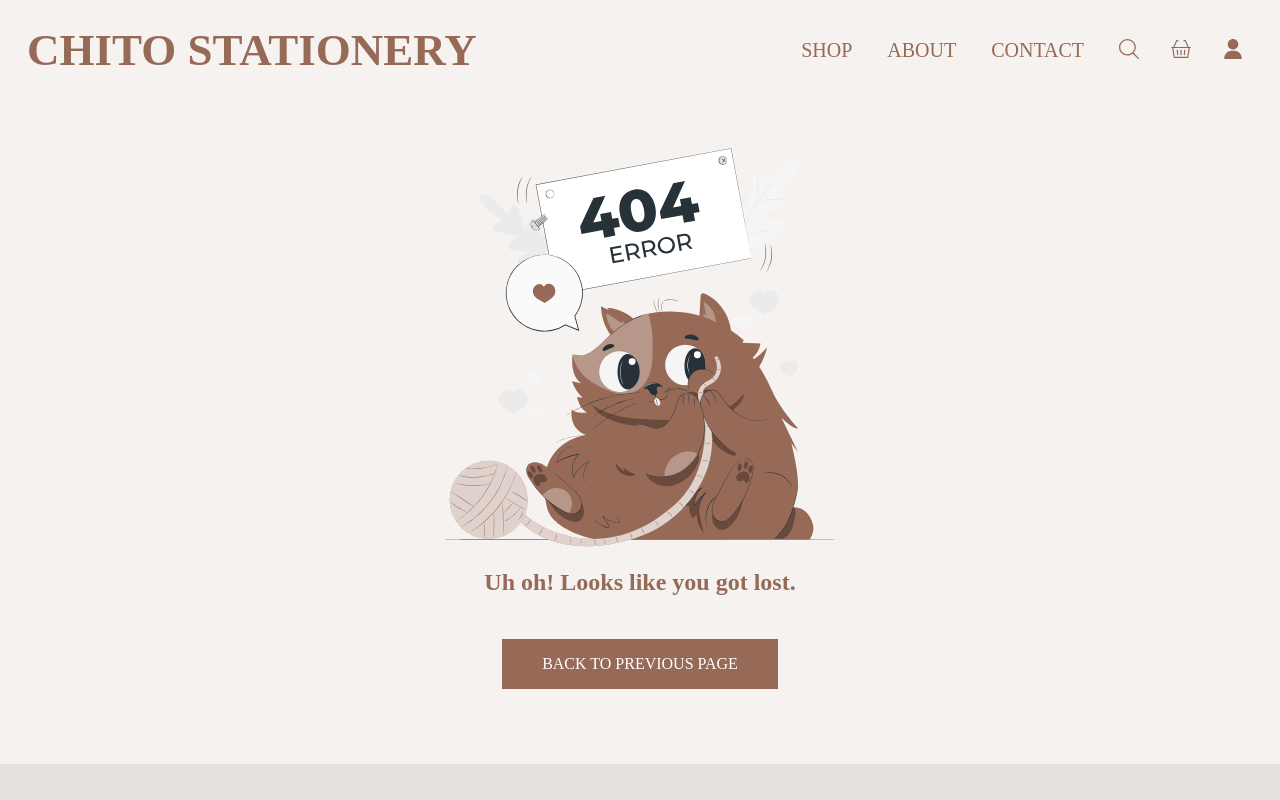
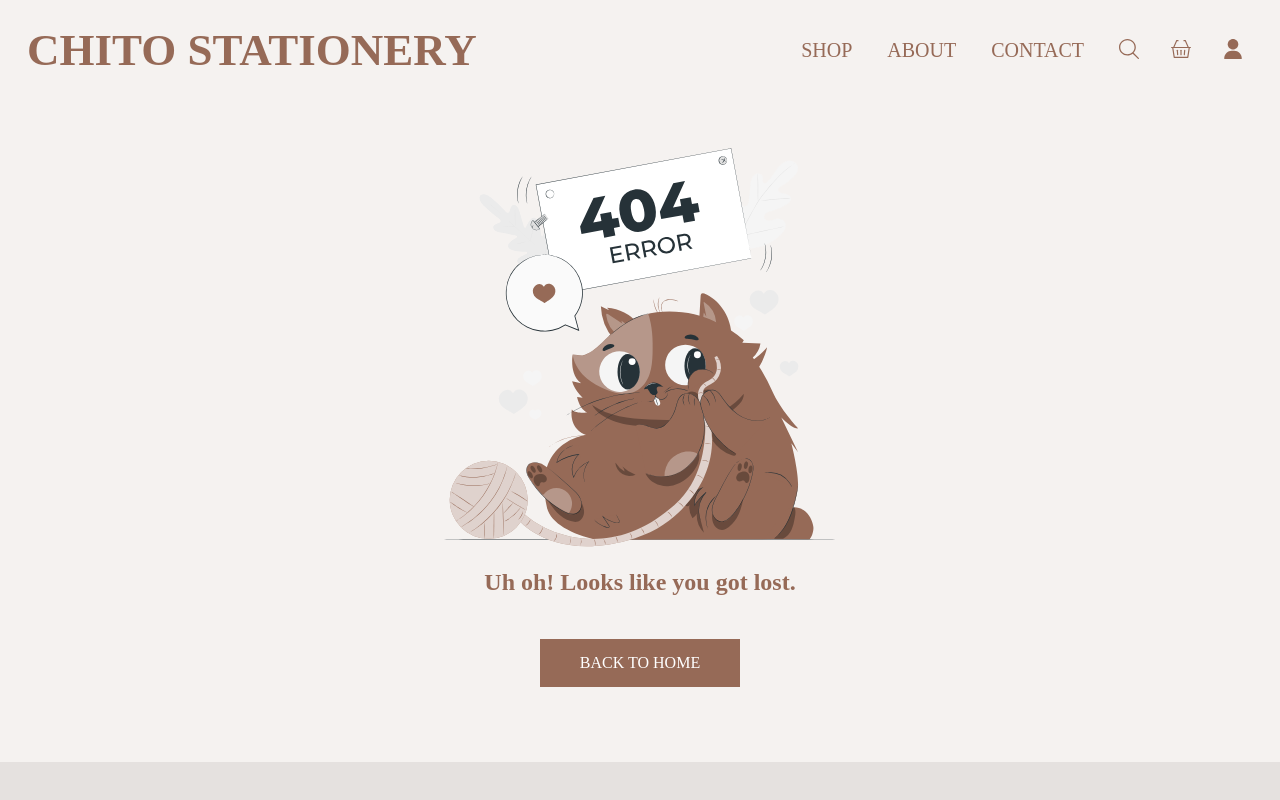
Before and after one commit to huyvouit/chito-stationery-fe, a React (Create React App) app: page /cart in a window 1280 px wide. Shown: the top 800 px of the page. Built offline with nearby package versions, Linux system fonts and the light colour scheme; no server answers; a web font is replaced by a local one.

Commit message:
fix dạo

```diff
--- a/src/components/Layout/error_page.js
+++ b/src/components/Layout/error_page.js
@@ -1,15 +1,17 @@
 import React from "react";
-import ErrorImage from "../../assets/Icons/404 Error.svg";
+import ErrorImage from "../../assets/Icons/404_Error.svg";
 import "../../style/error.css";
-
+import { Link } from "react-router-dom";
 export const ErrorPage = () => {
   return (
     <>
       <div className="error">
         <img className="error_image" src={ErrorImage} alt="404 error" />
         <h2 className="error_msg">Uh oh! Looks like you got lost.</h2>
-        <button className="error_btn" onclick="">BACK TO PREVIOUS PAGE</button>
+        <Link to="/" className="error_btn">
+          BACK TO HOME
+        </Link>
       </div>
     </>
-  )
-}
+  );
+};
--- a/src/style/Layout/search_box.css
+++ b/src/style/Layout/search_box.css
@@ -54,6 +54,7 @@
   display: grid;
   grid-template-columns: 20% 80%;
   margin-bottom: 10px;
+  cursor: pointer;
 }
 
 .product-index:hover {
```
Also changed, not shown: src/assets/Icons/404_Error.svg (renamed from src/assets/Icons/404 Error.svg).
